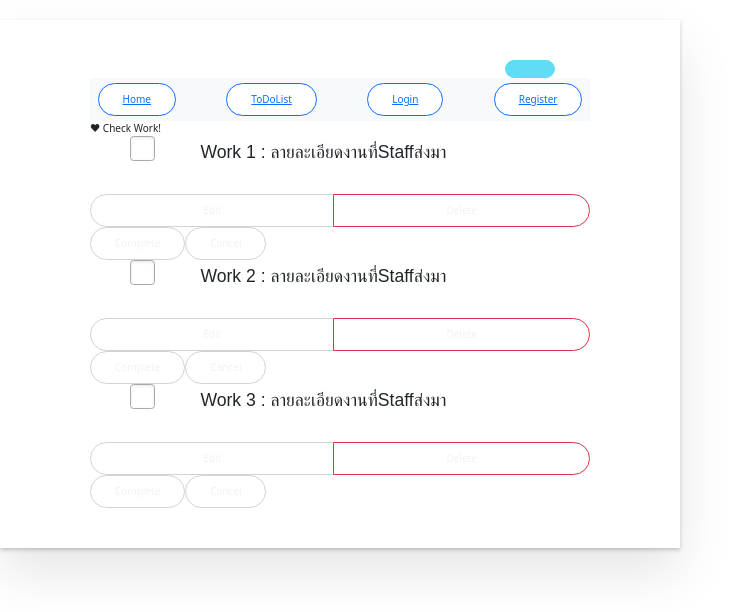
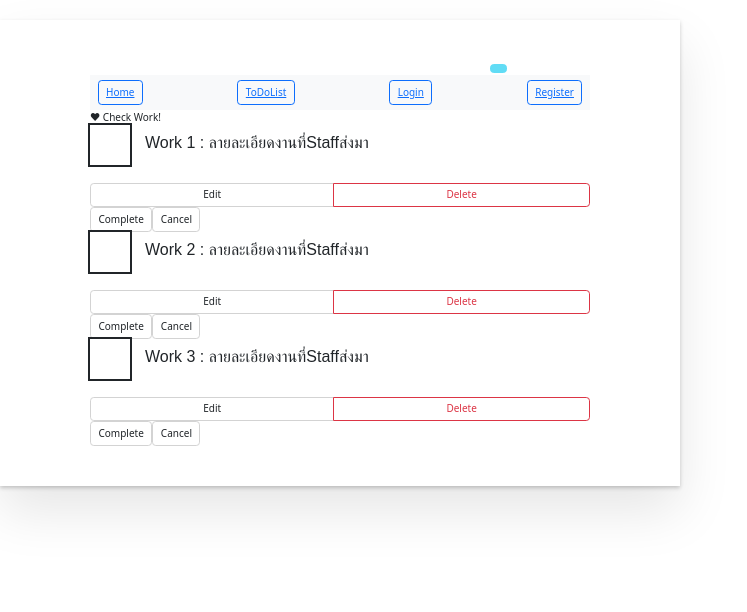
Before and after one commit to Siblarn/react1, a React (Create React App) app: page /check in a window 1280 px wide. Shown: the top 612 px of the page, without its empty margins (0-747 px from the left). Built offline with nearby package versions, Linux system fonts and the light colour scheme.

Commit message:
25/8/66: CRUD to do list All page

```diff
--- a/package.json
+++ b/package.json
@@ -19,7 +19,7 @@
     "react-dom": "^18.2.0",
     "react-scripts": "5.0.1",
     "styled-components": "^5.3.11",
-    "sweetalert2": "^11.7.12",
+    "sweetalert2": "^11.7.27",
     "sweetalert2-react-content": "^5.0.7",
     "web-vitals": "^2.1.4"
   },
--- a/src/App.css
+++ b/src/App.css
@@ -290,160 +290,3 @@ body {
 .c-cb > input[type="checkbox"]:checked + label::after {
   opacity: 1;
 }
-/* Base for label styling */
-[type="checkbox"]:not(:checked),
-[type="checkbox"]:checked {
-  position: absolute;
-  left: 0;
-  opacity: 0.01;
-}
-[type="checkbox"]:not(:checked) + label,
-[type="checkbox"]:checked + label {
-  position: relative;
-  padding-left: 4em;
-  font-size: 1.1em;
-  line-height: 1;
-  cursor: pointer;
-}
-
-/* checkbox aspect */
-[type="checkbox"]:not(:checked) + label:before,
-[type="checkbox"]:checked + label:before {
-  content: '';
-  position: absolute;
-  left: 0;
-  top: 0;
-  width: 1.4em;
-  height: 1.4em;
-  border: 1px solid #aaa;
-  background: #FFF;
-  border-radius: .2em;
-  box-shadow: inset 0 1px 3px rgba(0,0,0, .1), 0 0 0 rgba(203, 34, 237, .2);
-  -webkit-transition: all .275s;
-      transition: all .275s;
-}
-
-/* checked mark aspect */
-[type="checkbox"]:not(:checked) + label:after,
-[type="checkbox"]:checked + label:after {
-  content: '✓';
-  position: absolute;
-  top: .525em;
-  left: .18em;
-  font-size: 1.375em;
-  color: #CB22ED;
-  line-height: 0;
-  -webkit-transition: all .2s;
-      transition: all .2s;
-}
-
-/* checked mark aspect changes */
-[type="checkbox"]:not(:checked) + label:after {
-  opacity: 0;
-  -webkit-transform: scale(0) rotate(45deg);
-      transform: scale(0) rotate(45deg);
-}
-
-[type="checkbox"]:checked + label:after {
-  opacity: 1;
-  -webkit-transform: scale(1) rotate(0);
-      transform: scale(1) rotate(0);
-}
-
-/* Disabled checkbox */
-[type="checkbox"]:disabled:not(:checked) + label:before,
-[type="checkbox"]:disabled:checked + label:before {
-  box-shadow: none;
-  border-color: #bbb;
-  background-color: #e9e9e9;
-}
-
-[type="checkbox"]:disabled:checked + label:after {
-  color: #777;
-}
-
-[type="checkbox"]:disabled + label {
-  color: #aaa;
-}
-
-/* Accessibility */
-[type="checkbox"]:checked:focus + label:before,
-[type="checkbox"]:not(:checked):focus + label:before {
-  box-shadow: inset 0 1px 3px rgba(0,0,0, .1), 0 0 0 6px rgba(203, 34, 237, .2);
-}
-
-
-
-
-/*
-* Useless styles, just for demo design
-*/
-body {
-font-family: "Open Sans", "Segoe WP", "Segoe UI", Helvetica, Arial, sans-serif;
-text-align: center;
-color: #34495E;
-  background: #FCFDFD;
-}
-
-a[href^="https://www.creativejuiz"] {
-color: #34495E;
-text-decoration: underline;
-}
-
-h1 {
-margin-top: 1em;
-}
-
-h2 {
-margin-top: 0;
-margin-bottom: 2em;
-color: #CB22ED;
-font-weight: normal;
-}
-
-form {
-width: 120px;
-margin: 0 auto 55px;
-text-align: left;
-}
-
-div p:first-child {
-font-weight: bold;
-font-size: 1.2em;
-}
-
-p {
-color: #aaa;
-}
-
-p a {
-color: inherit;
-}
-
-p + p {
-margin-top: 3em;
-}
-
-form p {
-margin: 15px 0;
-color: #f7f7f7;
-}
-
-a[href^="https://twitter.com"] {
-color: #1da1f2;
-}
-
-.btn.btn {
-display: inline-block;
-padding: 8px 24px;
-text-decoration: none;
-border-radius: 40px;
-background: #ffffff;
-color: #F2F2F2;
-transition: all .4s;
-}
-
-.btn.btn:hover,
-.btn.btn:focus {
-background: #000;
-}
--- a/src/App.js
+++ b/src/App.js
@@ -24,7 +24,7 @@ function App(props) {
             <Route index element={<Showmem/>} />
             <Route path="/login" element={<Login/>} />
             <Route path="/register" element={<Registereiei/>} />
-            <Route path="/active" element={<Active/>} />
+            <Route path="/received" element={<Active/>} />
             <Route path="/check" element={<Check/>} />
             <Route path="/complete" element={<Complete/>} />
 
--- a/src/Navbar/Login.js
+++ b/src/Navbar/Login.js
@@ -9,7 +9,7 @@ export default function Login() {
   const [result, setResult] = useState({});
   const navigate = useNavigate();
   const endpoint =
-    "https://2c2e-2001-fb1-2d-352d-96f-ee87-a38b-e725.ngrok-free.app/todolists";
+    "http://61.7.237.18:747";
   const handleChange = (event) => {
     const name = event.target.name;
     const value = event.target.value;
--- a/src/Navbar/Register.js
+++ b/src/Navbar/Register.js
@@ -6,7 +6,7 @@ import { json, useNavigate } from "react-router-dom";
 
 function Register() {
   const [inputs, setInputs] = useState({});
-  const endpoint = "https://2c2e-2001-fb1-2d-352d-96f-ee87-a38b-e725.ngrok-free.app/todolists"
+  const endpoint = "http://61.7.237.18:747"
   const MySwal = withReactContent(Swal);
   const [navigate, setNavigate] = useState({});
   const handleChange = (event) => {
--- a/src/Routes/Main.js
+++ b/src/Routes/Main.js
@@ -33,7 +33,7 @@ export default function Main() {
 
   return (
     <div className="">
-      <div style={{ justifyContent: "center", alignItems: "center" ,marginLeft:"41.5rem"}}>
+      <div style={{ justifyContent: "center", alignItems: "center" ,marginLeft:"40rem"}}>
         <Showmem />
       </div>
       <nav className="navbar navbar-expand-lg bg-body-tertiary">
--- a/src/Test/Active.js
+++ b/src/Test/Active.js
@@ -1,77 +1,17 @@
-import ReactDOM from "react";
 import React, { useState } from "react";
-import Todolist from "./Todolist";
 
 export default function Active(props) {
-  const [name, setName] = useState("");
-  const [tasks, setTasks] = useState(props.tasks);
-
-  function handleChange(e) {
-    setName(e.target.value);
-  }
 
   function handleSubmit(e) {
     e.preventDefault();
-    setName("");
+
   }
-  function addTask(name) {
-    const newTask = { id: "id", name, completed: false };
-    setTasks([...tasks, newTask]);
-  }
+
   return (
     <div>
       <div>
         ♥ Active Work!
         <div>
-          <Todolist name="Work 1" completed={true} id="todo-0" />
-          <input
-            type="text"
-            id="new-todo-input"
-            className="input input__sm"
-            name="text"
-            autoComplete="off"
-            value={name}
-            onChange={handleChange}
-            placeholder="UserName"
-          />
-          <button type="submit" className="btn toggle-btn btn__sm">
-            submit
-          </button>
-          <button type="submit" className="btn toggle-btn btn__sm">
-            cancel
-          </button>
-        </div>
-        <div>
-          <Todolist name="Work 2" completed={true} id="todo-1" />
-          <input
-            type="text"
-            id="new-todo-input"
-            className="input input__sm"
-            name="text"
-            autoComplete="off"
-            value={name}
-            onChange={handleChange}
-            placeholder="UserName"
-          />
-          <button type="submit" className="btn toggle-btn btn__sm">
-            submit
-          </button>
-          <button type="submit" className="btn toggle-btn btn__sm">
-            cancel
-          </button>
-        </div>
-        <div>
-          <Todolist name="Work 3" completed={true} id="todo-2" />
-          <input
-            type="text"
-            id="new-todo-input"
-            className="input input__sm"
-            name="text"
-            autoComplete="off"
-            value={name}
-            onChange={handleChange}
-            placeholder="UserName"
-          />
           <button type="submit" className="btn toggle-btn btn__sm">
             submit
           </button>
--- a/src/Test/FilterButton.js
+++ b/src/Test/FilterButton.js
@@ -14,13 +14,13 @@ function FilterButton() {
       <button type="button" className="btn toggle-btn" aria-pressed="false">
         <span className="visually-hidden">Show </span>
         <span>
-        <Link to="/active">Active</Link>
+        <Link to="/received">Received Work</Link>
         </span>
         <span className="visually-hidden"> tasks</span>
       </button>
       <button type="button" className="btn toggle-btn" aria-pressed="false">
         <span className="visually-hidden">Show </span>
-        <span> <Link to="/check">check</Link></span>
+        <span> <Link to="/check">Check Work</Link></span>
         <span className="visually-hidden"> tasks</span>
       </button>
       <button type="button" className="btn toggle-btn" aria-pressed="false">
--- a/src/Test/Form.js
+++ b/src/Test/Form.js
@@ -8,7 +8,7 @@ function Form(props) {
   const [name, setName] = useState("");
   const [tasks, setTasks] = useState(props.tasks);
   const [inputs, setInputs] = useState({});
-  const endpoint = "https://2909-2405-9800-bc11-cade-9c61-5e56-40ae-7e88.ngrok-free.app"
+  const endpoint = "http://61.7.237.18:747"
   console.log(name);
   const user = localStorage.getItem("user");
   const userParse = JSON.parse(user);
@@ -41,13 +41,15 @@ function Form(props) {
     fetch(`${endpoint}/todolists`, requestOptions)
       .then((response) => response.json())
       .then((result) => {
+        window.location.reload();
         if (result.status === "ok") {
-          MySwal.fire({
-            html: <i>{result.message}</i>,
-            icon: "success",
-          }).then((value) => {
-            navigate("/");
-          });
+          // MySwal.fire({
+          //   html: <i>{result.message}</i>,
+          //   icon: "success",
+          // }).then((value) => {
+          //   navigate("/");
+          // });
+          window.location.reload();
         } else {
           MySwal.fire({
             html: <i>{result.message}</i>,
```
Also changed, not shown: src/Test/Testfinal.js (+61 -9 lines), 1 other file (tests, documents, lock files or other folders).
